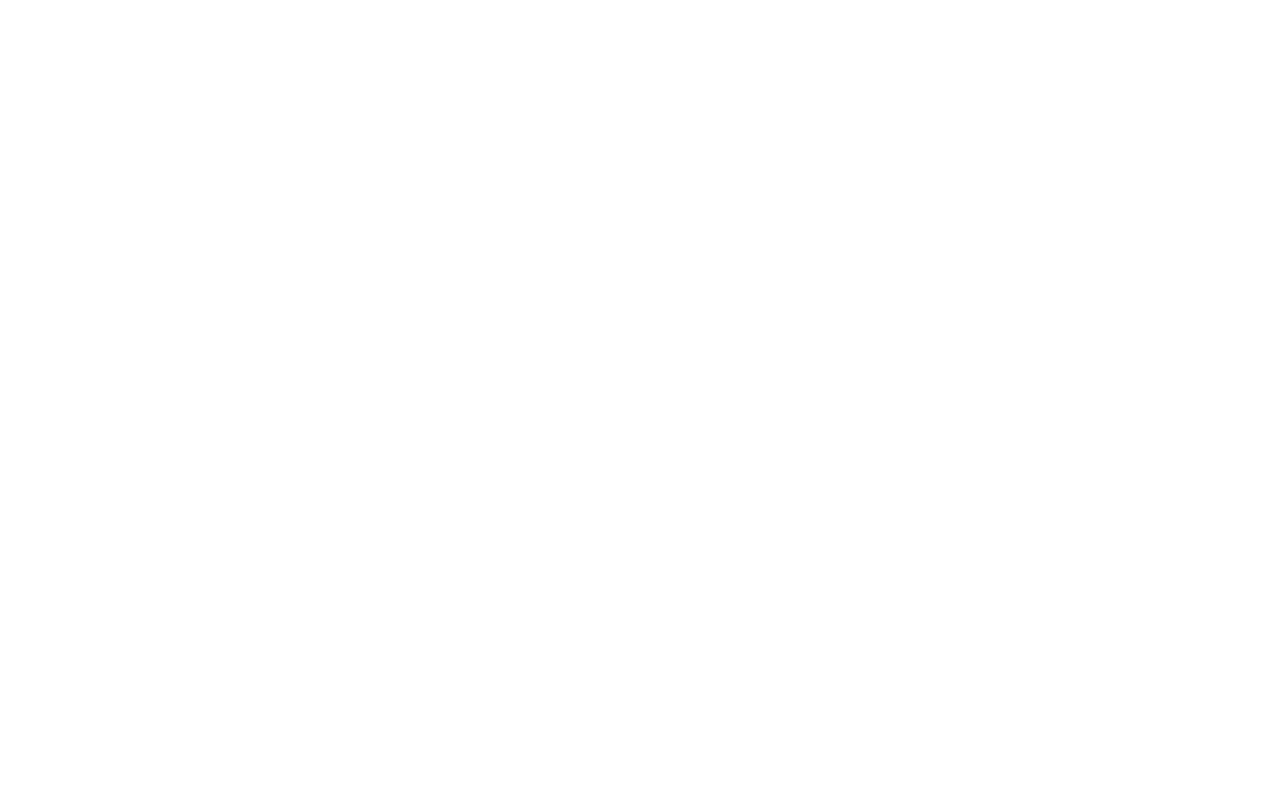
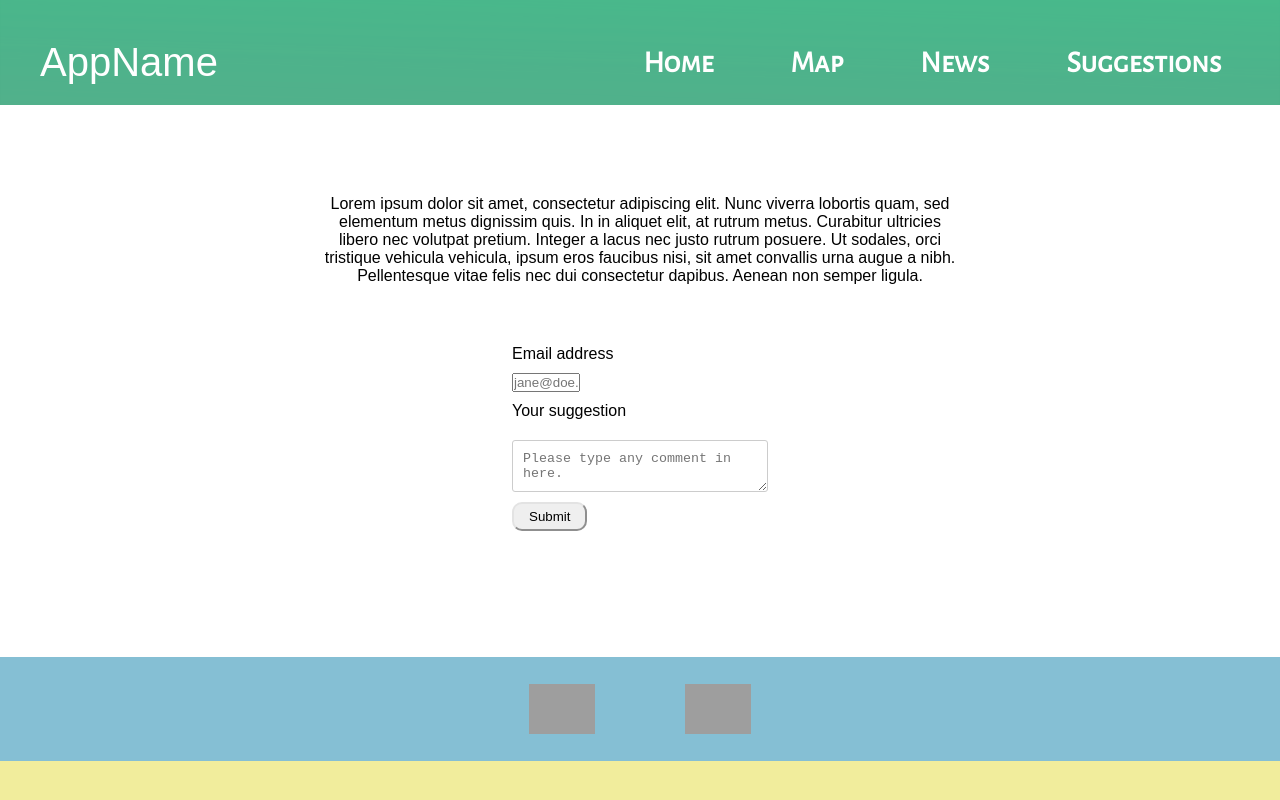
Before and after one commit to Nexxtgaming/team-project-frontend, an Angular app: page /suggestions in a window 1280 px wide. Before the commit this address led to /. Shown: the top 800 px of the page. Built offline with nearby package versions, Linux system fonts and the light colour scheme; grey boxes are pictures that could not be loaded; a web font is replaced by a local one.

Commit message:
Added suggestion page + routing in header and footer

```diff
--- a/src/app/app-routing.module.ts
+++ b/src/app/app-routing.module.ts
@@ -1,11 +1,14 @@
-import { NgModule } from '@angular/core';
-import { RouterModule, Routes } from '@angular/router';
-import { HomeComponent } from './home/home.component';
+import {NgModule} from '@angular/core';
+import {RouterModule, Routes} from '@angular/router';
+import {HomeComponent} from './home/home.component';
+import {SuggestionsComponent} from "./suggestions/suggestions.component";
 
-const routes: Routes = [{ path: '', component: HomeComponent }];
+const routes: Routes = [{path: '', component: HomeComponent},
+  {path: 'suggestions', component: SuggestionsComponent}];
 
 @NgModule({
-	imports: [RouterModule.forRoot(routes)],
-	exports: [RouterModule],
+  imports: [RouterModule.forRoot(routes)],
+  exports: [RouterModule],
 })
-export class AppRoutingModule {}
+export class AppRoutingModule {
+}
--- a/src/app/app.module.ts
+++ b/src/app/app.module.ts
@@ -11,6 +11,7 @@
 import { LinksComponent } from './home/information/links/links.component';
 import { TwitterFeedComponent } from './home/information/twitter-feed/twitter-feed.component';
 import { LogoComponent } from './footer/logo/logo.component';
+import { SuggestionsComponent } from './suggestions/suggestions.component';
 
 @NgModule({
 	declarations: [
@@ -23,6 +24,7 @@
   LinksComponent,
   TwitterFeedComponent,
   LogoComponent,
+  SuggestionsComponent,
 	],
 	imports: [BrowserModule, AppRoutingModule],
 	providers: [],
--- a/src/app/header/header.component.css
+++ b/src/app/header/header.component.css
@@ -6,6 +6,11 @@
 @font-face {
   font-family: 'Alegreya Sans';
   src: url('assets/fonts/AlegreyaSansSC.ttf');
+}
+
+a:link, a:visited, a:hover, a:active {
+  text-decoration: none;
+  color: inherit;
 }
 
 .menu-bar {
@@ -43,7 +48,7 @@
 
 }
 
-.row li{
+.row li {
   list-style: none;
   margin: 0 3vw 0 3vw;
 }
@@ -61,15 +66,15 @@
   background: linear-gradient(180deg, rgba(57, 176, 126, 0.75) 0%, rgba(67, 202, 121, 0.75) 100%);
 }
 
-.sub{
+.sub {
   display: none;
-  position:absolute;
+  position: absolute;
   margin-top: 10px;
   align-items: center;
   border: 1px solid rgba(63, 140, 99, 0.21);
   z-index: 5;
 }
 
-.sub a{
+.sub a {
   padding: 10px;
 }
--- a/src/app/header/header.component.html
+++ b/src/app/header/header.component.html
@@ -1,15 +1,15 @@
 <div class="menu-bar">
   <div class="app-name">AppName</div>
   <ul class="row">
-    <li><a><p>Home</p></a></li>
+    <li><a routerLink=""><p>Home</p></a></li>
     <li class="dropdown"><p>Map</p>
-        <div class="sub">
-          <a>Offers</a>
-          <a>Looking for</a>
-          <a>Volunteers</a>
-        </div>
+      <div class="sub">
+        <a>Offers</a>
+        <a>Looking for</a>
+        <a>Volunteers</a>
+      </div>
     </li>
     <li><a><p>News</p></a></li>
-    <li><a><p>Suggestions</p></a></li>
+    <li><a routerLink="/suggestions"><p>Suggestions</p></a></li>
   </ul>
 </div>
--- a/src/app/home/information/information.component.css
+++ b/src/app/home/information/information.component.css
@@ -4,30 +4,35 @@
   /*margin-right: 5%;*/
   display: flex;
   flex-direction: column;
-  padding-left: 0px;
-  padding-right: 0px;
+  padding-left: 0;
+  padding-right: 0;
 }
+
 @media (max-width: 991px) {
   .columns-center-updated {
     text-align: center;
   }
 }
-.div {
+
+.content {
   display: flex;
 }
+
 @media (max-width: 999px) {
-  .div {
+  .content {
     flex-direction: column;
     align-items: stretch;
   }
 }
+
 .column {
   display: flex;
   flex-direction: column;
   line-height: normal;
   width: calc(50% - 10px);
-  margin-left: 0px;
+  margin-left: 0;
 }
+
 @media (max-width: 999px) {
   .column {
     width: 100%;
--- /dev/null
+++ b/src/app/suggestions/suggestions.component.css
@@ -0,0 +1,93 @@
+.full-container {
+  border-radius: 0;
+  position: relative;
+  margin-left: calc(50% - 50vw);
+}
+
+section {
+  flex-grow: 1;
+  display: flex;
+  flex-direction: column;
+  margin-left: auto;
+  margin-right: auto;
+}
+
+.stack {
+  position: relative;
+  display: flex;
+  flex-direction: column;
+  font-family: Assistant, sans-serif;
+  margin-left: calc(50% - 50vw);
+}
+
+.background-picture {
+  position: relative;
+  background-image: url("../home/assets/images/background.svg");
+  background-position: center;
+  background-size: cover;
+  background-repeat: no-repeat;
+  margin-top: 0;
+}
+
+.content {
+  display: flex;
+  flex-direction: column;
+  position: relative;
+  margin-top: 70px;
+  height: auto;
+  padding-bottom: 30px;
+  margin-left: 10vw;
+  margin-right: 10vw;
+}
+
+.explanation {
+  display: flex;
+  flex-direction: column;
+  position: relative;
+  margin-top: 20px;
+  line-height: normal;
+  height: auto;
+  text-align: center;
+  padding: 0 15vw;
+}
+
+Form {
+  display: flex;
+  flex-direction: column;
+  position: relative;
+  margin-top: 50px;
+  padding-bottom: 15px;
+  padding-left: 30vw;
+  padding-right: 30vw;
+}
+
+.label {
+  margin-top: 10px;
+}
+
+Form input {
+  margin-top: 10px;
+  width: 25%;
+}
+
+Form textarea {
+  display: flex;
+  flex-direction: column;
+  position: relative;
+  margin-top: 20px;
+  padding: 10px;
+  border-radius: 3px;
+  border-width: 1px;
+  border-style: solid;
+  border-color: #ccc;
+}
+
+button {
+  padding: 5px 15px;
+  margin-top: 10px;
+  margin-right: auto;
+  border-radius: 10px;
+  opacity: 1;
+  border-style: outset;
+  border-color: rgba(227, 227, 227, 1);
+}
--- /dev/null
+++ b/src/app/suggestions/suggestions.component.html
@@ -0,0 +1,27 @@
+<div class="full-container">
+  <section>
+    <div class="stack">
+      <div class="background-picture">
+        <app-header></app-header>
+      </div>
+
+      <div class="content">
+        <div class="explanation"><p>Lorem ipsum dolor sit amet, consectetur adipiscing elit. Nunc viverra lobortis quam,
+          sed
+          elementum metus dignissim quis. In in aliquet elit, at rutrum metus. Curabitur ultricies libero nec volutpat
+          pretium. Integer a lacus nec justo rutrum posuere. Ut sodales, orci tristique vehicula vehicula, ipsum eros
+          faucibus nisi, sit amet convallis urna augue a nibh. Pellentesque vitae felis nec dui consectetur dapibus.
+          Aenean non semper ligula. </p></div>
+        <Form method="POST" data-name="form-form">
+          <div class="label"><p>Email address</p></div>
+          <input name="email" placeholder="jane@doe.com"/>
+          <div class="label"><p>Your suggestion</p></div>
+          <textArea placeholder="Please type any comment in here." name="suggestion"></textArea>
+          <button>Submit</button>
+        </Form>
+      </div>
+
+      <app-footer></app-footer>
+    </div>
+  </section>
+</div>
--- /dev/null
+++ b/src/app/suggestions/suggestions.component.ts
@@ -0,0 +1,14 @@
+import {Component, OnInit} from '@angular/core';
+
+@Component({
+  selector: 'app-suggestions',
+  templateUrl: './suggestions.component.html',
+  styleUrls: ['./suggestions.component.css'],
+})
+export class SuggestionsComponent implements OnInit {
+  constructor() {
+  }
+
+  ngOnInit(): void {
+  }
+}
```
Also changed, not shown: 1 other file (tests, documents, lock files or other folders).
